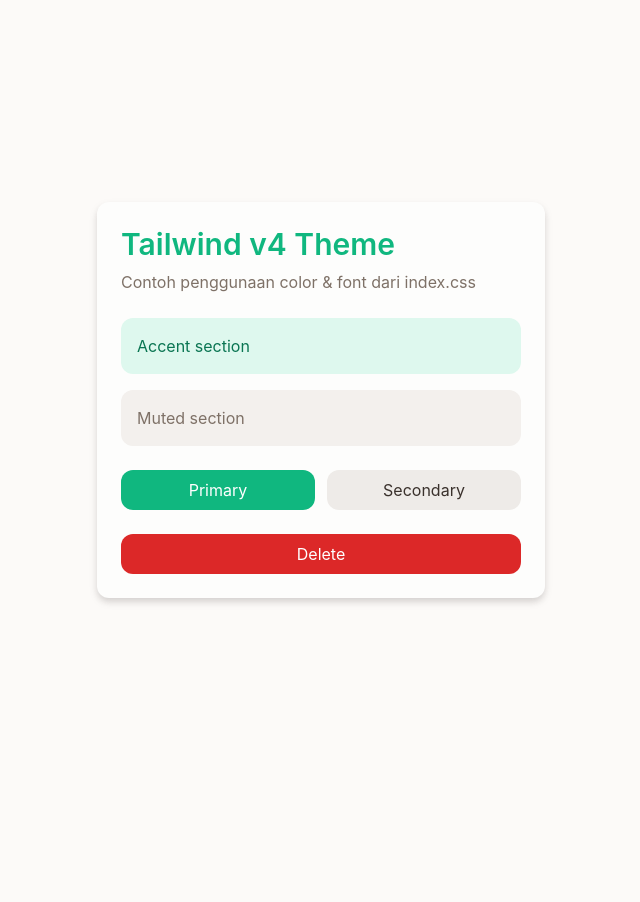
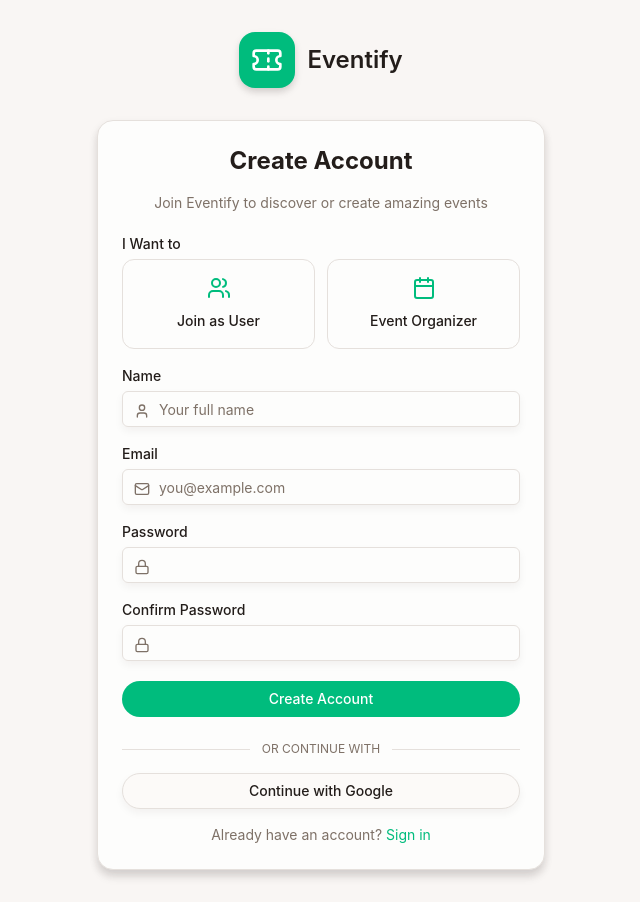
Before and after one commit to CallMe-Rin/eventify-frontend, a React (Vite) app: page /login in a window 1280 px wide. Shown: the whole page, without its empty margins (319-959 px from the left). Before the commit the page ends 800 px from the top, so only its background shows below. Built offline with nearby package versions, Linux system fonts and the light colour scheme.

Commit message:
feat : add login and register

```diff
--- a/src/App.tsx
+++ b/src/App.tsx
@@ -1,45 +1,41 @@
+// import { Button } from "./components/ui/button";
+// import { AlertDialog } from "./components/ui/alert-dialog";
+// import { Avatar } from "./components/ui/avatar";
+// import { Badge } from "./components/ui/badge";
+// import { Card } from "./components/ui/card";
+// import { Field } from "./components/ui/field";
+// import { Input } from "./components/ui/input";
+// import { Label } from "./components/ui/label";
+// import { Pagination } from "./components/ui/pagination";
+// import { Separator } from "./components/ui/separator";
+// import { Sheet } from "./components/ui/sheet";
+// import { Sidebar } from "./components/ui/sidebar";
+// import { Sonner } from "./components/ui/sonner";
+// import { Tooltip } from "./components/ui/tooltip";
+// import Navbar from "./components/layout/navbar";
+// import LoginPage from "./pages/login";
+import RegisterPage from "./pages/register";
+
 export default function App() {
   return (
-    <div className="min-h-screen bg-background text-text font-(--font-sans)] flex items-center justify-center p-6">
-      {/* Card */}
-      <div className="w-full max-w-md bg-card text-card-text rounded-xl shadow-lg p-6 space-y-6">
-        {/* Header */}
-        <div>
-          <h1 className="text-3xl font-semibold text-primary">
-            Tailwind v4 Theme
-          </h1>
-          <p className="mt-2 text-muted-text">
-            Contoh penggunaan color & font dari index.css
-          </p>
-        </div>
-
-        {/* Content */}
-        <div className="space-y-4">
-          <div className="bg-accent text-accent-text p-4 rounded-xl">
-            Accent section
-          </div>
-
-          <div className="bg-muted text-muted-text p-4 rounded-xl">
-            Muted section
-          </div>
-        </div>
-
-        {/* Actions */}
-        <div className="flex gap-3">
-          <button className="flex-1 bg-primary text-primary-text py-2 rounded-xl hover:opacity-90 transition">
-            Primary
-          </button>
-
-          <button className="flex-1 bg-secondary text-secondary-text py-2 rounded-xl hover:opacity-90 transition">
-            Secondary
-          </button>
-        </div>
-
-        {/* Destructive */}
-        <button className="w-full bg-destructive text-destructive-text py-2 rounded-xl hover:opacity-90 transition">
-          Delete
-        </button>
-      </div>
+    <div>
+    {/* <Button>Hello World</Button> */}
+    {/* <AlertDialog /> */}
+    {/* <Avatar /> */}
+    {/* <Badge>New</Badge> */}
+    {/* <Card>This is a card component</Card> */}
+    {/* <Field label="Name" placeholder="Enter your name" /> */}
+    {/* <Input placeholder="Enter text here" /> */}
+    {/* <Label htmlFor="input-field">Username</Label> */}
+    {/* <Pagination totalPages={10} currentPage={1} onPageChange={(page) => console.log(page)} /> */}
+    {/* <Separator /> */}
+    {/* <Sheet /> */}
+    {/* <Sidebar /> */}
+    {/* <Sonner /> */}
+    {/* <Tooltip content="This is a tooltip">Hover over me</Tooltip> */}
+    {/* <Navbar /> */}
+    {/* <LoginPage /> */}
+    <RegisterPage />
     </div>
   );
 }
--- /dev/null
+++ b/src/pages/login.tsx
@@ -0,0 +1,96 @@
+import { Button } from "../components/ui/button";
+import {
+  Card,
+  CardContent,
+  CardDescription,
+  CardFooter,
+  CardHeader,
+  CardTitle,
+} from "../components/ui/card";
+import { Input } from "../components/ui/input";
+import { Label } from "../components/ui/label";
+import { Ticket, Mail, Lock } from "lucide-react";
+
+export default function LoginPage() {
+  return (
+    <div className="min-h-screen flex items-center justify-center bg-muted/40 px-4">
+      <div className="w-full max-w-md">
+        {/* LOGO */}
+        <div className="flex justify-center mb-8">
+          <div className="flex h-14 w-14 items-center justify-center rounded-2xl bg-emerald-500 shadow-lg shadow-emerald-500/30">
+            <Ticket className="h-8 w-8 text-white" strokeWidth={2} />
+          </div>
+          <span className="ml-3 self-center text-2xl font-semibold">Eventify</span>
+        </div>
+
+        {/* CARD */}
+        <Card className="rounded-2xl shadow-xl">
+          <CardHeader className="text-center space-y-2">
+            <CardTitle className="text-2xl font-bold">Welcome Back</CardTitle>
+            <CardDescription>
+              Sign in to discover and book amazing events
+            </CardDescription>
+          </CardHeader>
+
+          <CardContent>
+            <form className="space-y-5">
+              {/* EMAIL */}
+              <div className="space-y-2">
+                <Label>Email</Label>
+                <div className="relative">
+                  <Mail className="absolute left-3 top-3 h-4 w-4 text-muted-foreground" />
+                  <Input
+                    type="email"
+                    placeholder="you@example.com"
+                    className="pl-9"
+                  />
+                </div>
+              </div>
+
+              {/* PASSWORD */}
+              <div className="space-y-2">
+                <div className="flex items-center justify-between">
+                  <Label>Password</Label>
+                  <a
+                    href="#"
+                    className="text-sm text-emerald-500 hover:underline"
+                  >
+                    Forgot password?
+                  </a>
+                </div>
+                <div className="relative">
+                  <Lock className="absolute left-3 top-3 h-4 w-4 text-muted-foreground" />
+                  <Input type="password" className="pl-9" />
+                </div>
+              </div>
+
+              {/* LOGIN BUTTON */}
+              <Button className="w-full bg-emerald-500 hover:bg-emerald-600 text-white rounded-full">
+                Sign In
+              </Button>
+            </form>
+          </CardContent>
+
+          <CardFooter className="flex flex-col gap-4">
+            <div className="flex items-center w-full gap-3">
+              <div className="h-px w-full bg-border" />
+              <span className="text-[10px] sm:text-xs text-muted-foreground whitespace-nowrap">OR CONTINUE WITH</span>
+              <div className="h-px w-full bg-border" />
+            </div>
+
+            <Button variant="outline" className="w-full rounded-full">
+              Continue with Google
+            </Button>
+
+            <p className="text-sm text-muted-foreground">
+              Don&apos;t have an account?{" "}
+              <a href="#" className="text-emerald-500 hover:underline">
+                Sign up
+              </a>
+            </p>
+          </CardFooter>
+        </Card>
+      </div>
+    </div>
+  );
+}
--- /dev/null
+++ b/src/pages/register.tsx
@@ -0,0 +1,150 @@
+import { useState } from "react";
+import { Button } from "../components/ui/button";
+import {
+  Card,
+  CardContent,
+  CardDescription,
+  CardFooter,
+  CardHeader,
+  CardTitle,
+} from "../components/ui/card";
+import { Input } from "../components/ui/input";
+import { Label } from "../components/ui/label";
+import { User, Users, Calendar, Mail, Lock, Ticket } from "lucide-react";
+
+export default function LoginPage() {
+  const [role, setRole] = useState<"user" | "organizer" | null>(null);
+  return (
+    <div className="min-h-screen flex items-center justify-center bg-muted/40 py-8 px-4">
+      <div className="w-full max-w-md">
+        {/* LOGO */}
+        <div className="flex justify-center mb-8 items-center">
+          <div className="flex h-14 w-14 items-center justify-center rounded-2xl bg-emerald-500 shadow-lg shadow-emerald-500/30">
+            <Ticket className="h-8 w-8 text-white" strokeWidth={2} />
+          </div>
+          <span className="ml-3 text-2xl font-semibold">Eventify</span>
+        </div>
+
+        <Card className="rounded-2xl shadow-xl">
+          <CardHeader className="text-center space-y-2">
+            <CardTitle className="text-2xl font-bold">Create Account</CardTitle>
+            <CardDescription>
+              Join Eventify to discover or create amazing events
+            </CardDescription>
+          </CardHeader>
+
+          <CardContent>
+            <form className="space-y-5">
+              {/* ROLE */}
+              <div className="space-y-2">
+                <Label>I Want to</Label>
+                <div className="grid grid-cols-2 gap-3">
+                  {/* USER */}
+                  <button
+                    type="button"
+                    onClick={() => setRole("user")}
+                    className={`rounded-xl border p-4 text-center transition ${
+                      role === "user"
+                        ? "border-emerald-500 bg-emerald-50"
+                        : "hover:border-emerald-300"
+                    }`}
+                  >
+                    <Users className="mx-auto mb-2 h-6 w-6 text-emerald-500" />
+                    <span className="text-sm font-medium">Join as User</span>
+                  </button>
+
+                  {/* ORGANIZER */}
+                  <button
+                    type="button"
+                    onClick={() => setRole("organizer")}
+                    className={`rounded-xl border p-4 text-center transition ${
+                      role === "organizer"
+                        ? "border-emerald-500 bg-emerald-50"
+                        : "hover:border-emerald-300"
+                    }`}
+                  >
+                    <Calendar className="mx-auto mb-2 h-6 w-6 text-emerald-500" />
+                    <span className="text-sm font-medium">Event Organizer</span>
+                  </button>
+                </div>
+              </div>
+
+              {/* Nama */}
+              <div className="space-y-2">
+                <Label>Name</Label>
+                <div className="relative">
+                  <User className="absolute left-3 top-3 h-4 w-4 text-muted-foreground" />
+                  <Input
+                    type="name"
+                    placeholder="Your full name"
+                    className="pl-9"
+                  />
+                </div>
+              </div>
+
+              {/* EMAIL */}
+              <div className="space-y-2">
+                <Label>Email</Label>
+                <div className="relative">
+                  <Mail className="absolute left-3 top-3 h-4 w-4 text-muted-foreground" />
+                  <Input
+                    type="email"
+                    placeholder="you@example.com"
+                    className="pl-9"
+                  />
+                </div>
+              </div>
+
+              {/* PASSWORD */}
+              <div className="space-y-2">
+                <div className="flex items-center justify-between">
+                  <Label>Password</Label>
+                </div>
+                <div className="relative">
+                  <Lock className="absolute left-3 top-3 h-4 w-4 text-muted-foreground" />
+                  <Input type="password" className="pl-9" />
+                </div>
+              </div>
+
+              {/* Password Confirm */}
+              <div className="space-y-2">
+                <div className="flex items-center justify-between">
+                  <Label>Confirm Password</Label>
+                </div>
+                <div className="relative">
+                  <Lock className="absolute left-3 top-3 h-4 w-4 text-muted-foreground" />
+                  <Input type="password" className="pl-9" />
+                </div>
+              </div>
+
+              <Button className="w-full bg-emerald-500 hover:bg-emerald-600 text-white rounded-full">
+                Create Account
+              </Button>
+            </form>
+          </CardContent>
+
+          <CardFooter className="flex flex-col gap-4">
+            <div className="flex items-center w-full gap-3">
+              <div className="h-px w-full bg-border" />
+              <span className="text-[10px] sm:text-xs text-muted-foreground whitespace-nowrap">
+                OR CONTINUE WITH
+              </span>
+              <div className="h-px w-full bg-border" />
+            </div>
+
+            <Button variant="outline" className="w-full rounded-full">
+              Continue with Google
+            </Button>
+
+            <p className="text-sm text-muted-foreground">
+              Already have an account?{" "}
+              <a href="#" className="text-emerald-500 hover:underline">
+                Sign in
+              </a>
+            </p>
+          </CardFooter>
+        </Card>
+      </div>
+    </div>
+  );
+}
```
Also changed, not shown: 1 other file (tests, documents, lock files or other folders).
